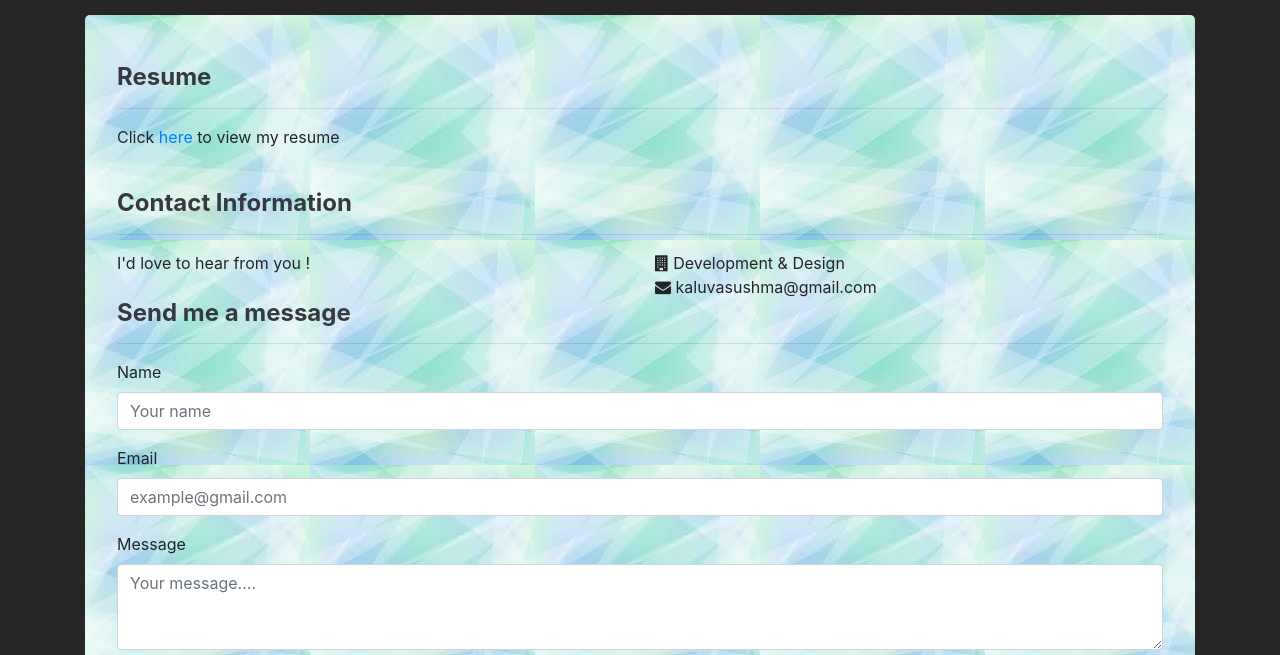
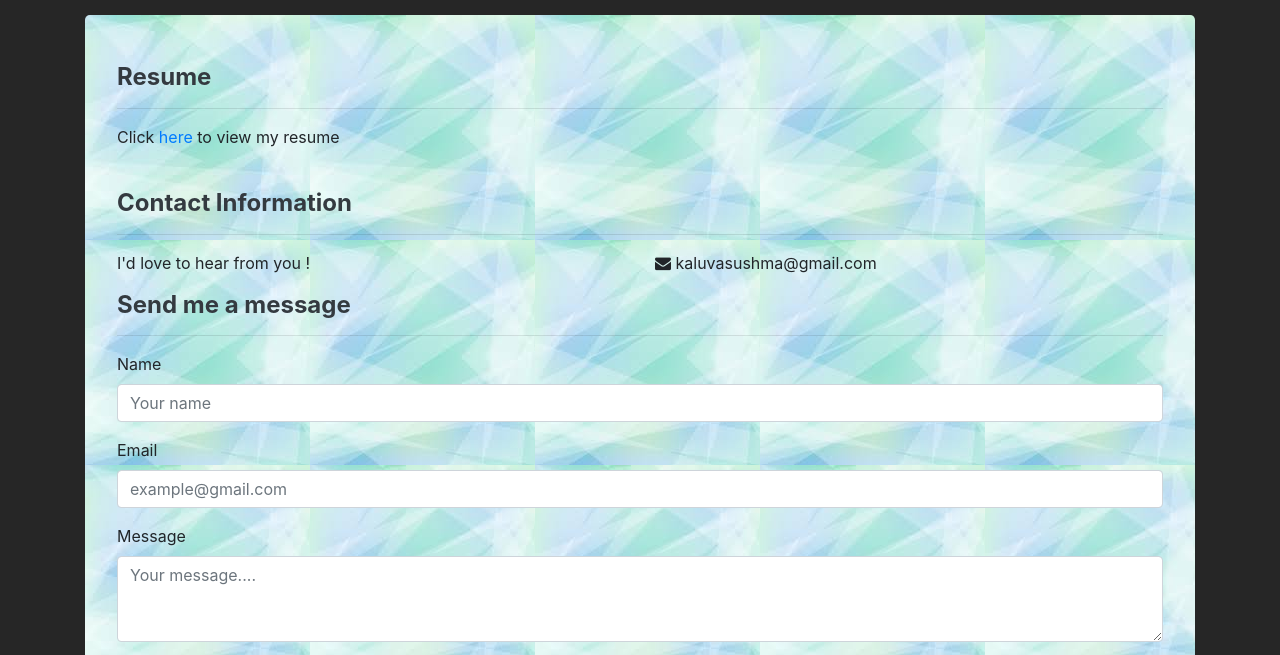
Before and after one commit to sushmakaluva/2.Responsive-Portfolio, a plain HTML site: page contact.html in a window 1280 px wide. Shown: the part 83-738 px from the top of the page. Drawn offline with nearby package versions, Linux system fonts and the light colour scheme.

Commit message:
updated contact details

```diff
--- a/contact.html
+++ b/contact.html
@@ -85,10 +85,6 @@
               <div class="col">
                 <ul class="list-group">
                   <li>
-                    <i class="fa fa-building"></i>
-                    <span>Development & Design</span>
-                  </li>
-                  <li>
                     <i class="fa fa-envelope"></i>
                     <span>kaluvasushma@gmail.com</span>
                   </li>
```
